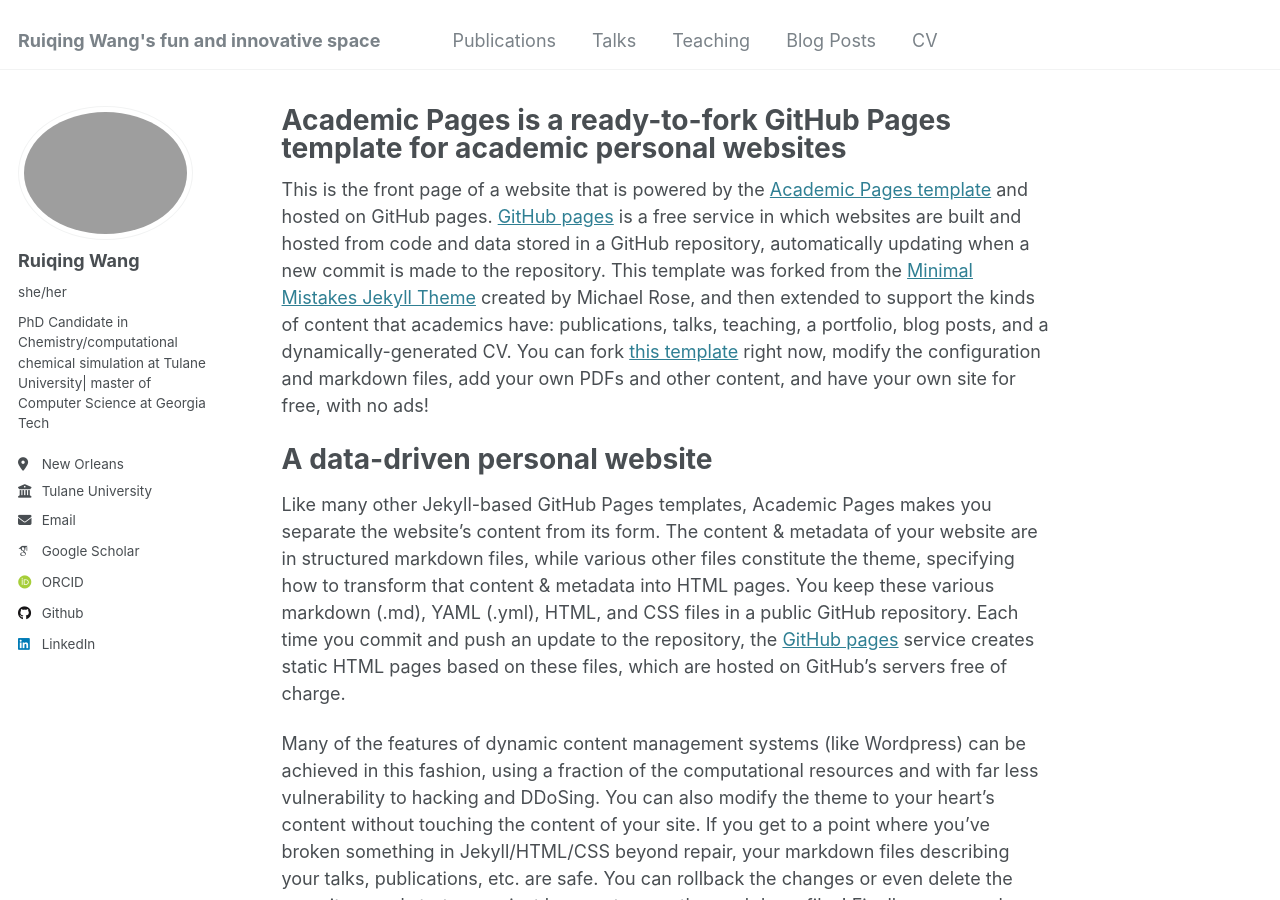
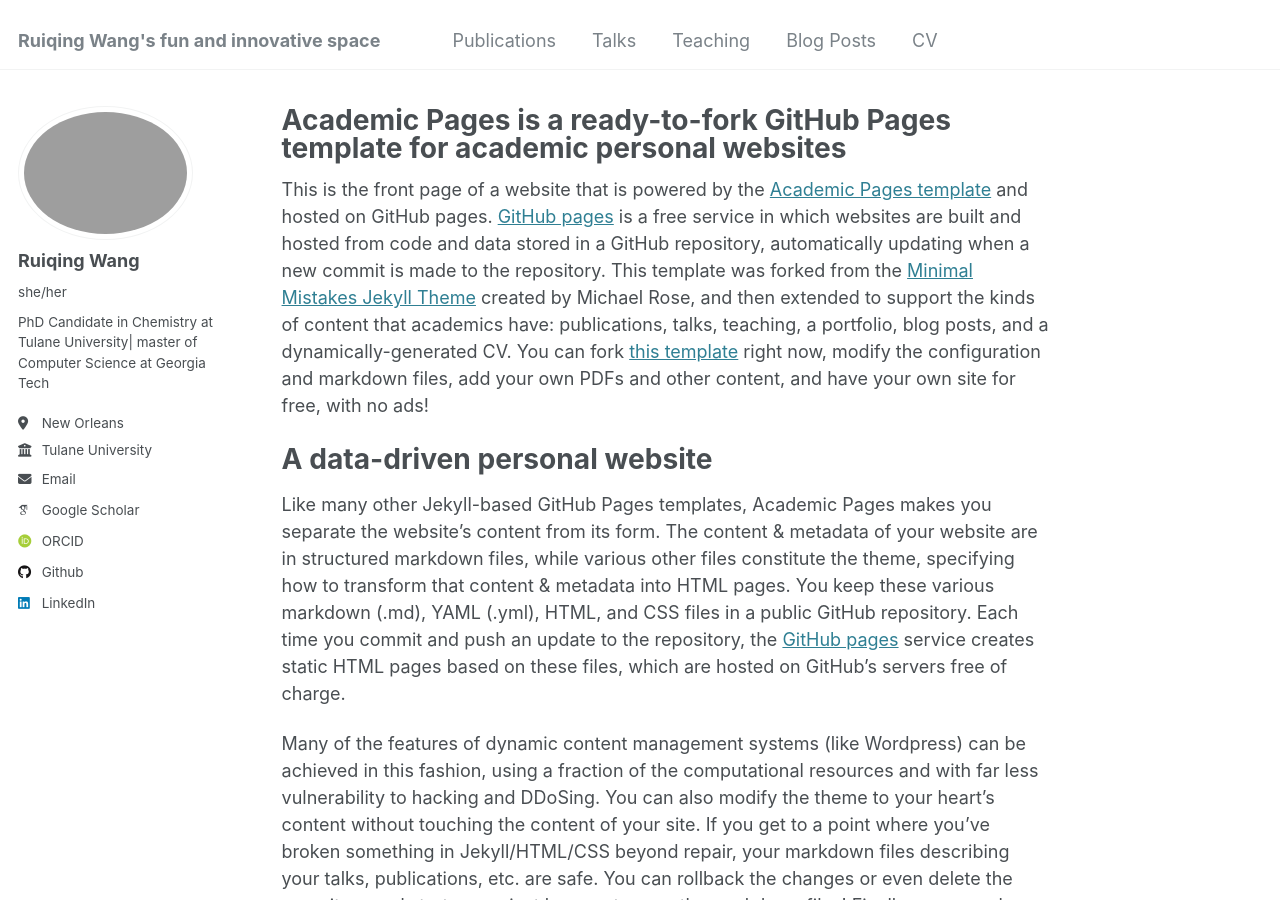
Before and after one commit to RuiqingW20/RuiqingW20.github.io, a Jekyll site: the page built from _pages/about.md, in a window 1280 px wide and 900 px high. Built offline with Jekyll 4.4.1, drawn with Linux system fonts in a browser that asks for light colours; some web fonts are replaced.

Commit message:
Update _config.yml

```diff
--- a/_config.yml
+++ b/_config.yml
@@ -24,7 +24,7 @@ author:
   avatar           : "profile.jpg"
   name             : "Ruiqing Wang"
   pronouns         :  "she/her"
-  bio              : "PhD Candidate in Chemistry/computational chemical simulation at Tulane University| master of Computer Science at Georgia Tech"
+  bio              : "PhD Candidate in Chemistry at Tulane University| master of Computer Science at Georgia Tech"
   location         : "New Orleans"
   employer         : "Tulane University"
   uri              : # URL
```
